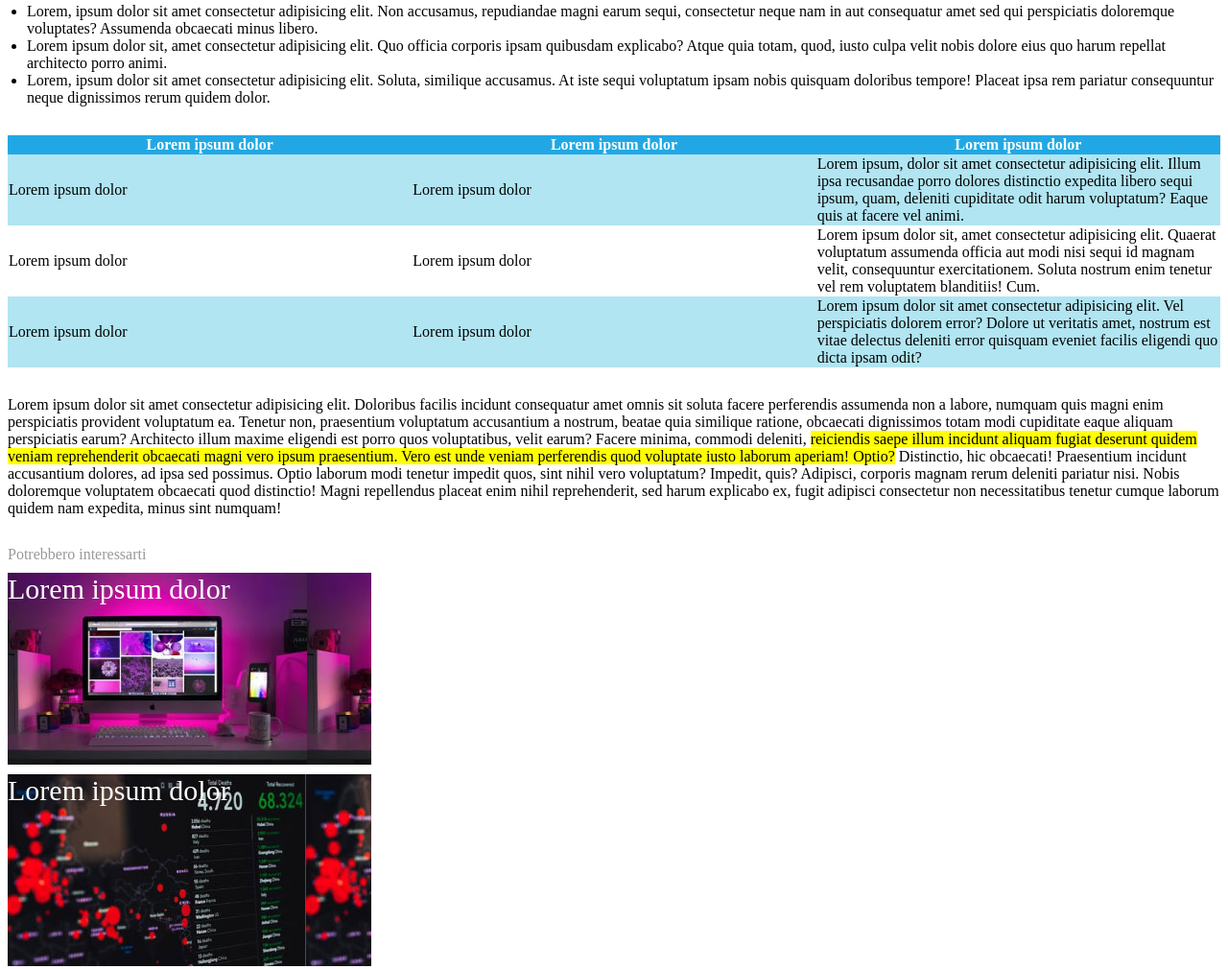
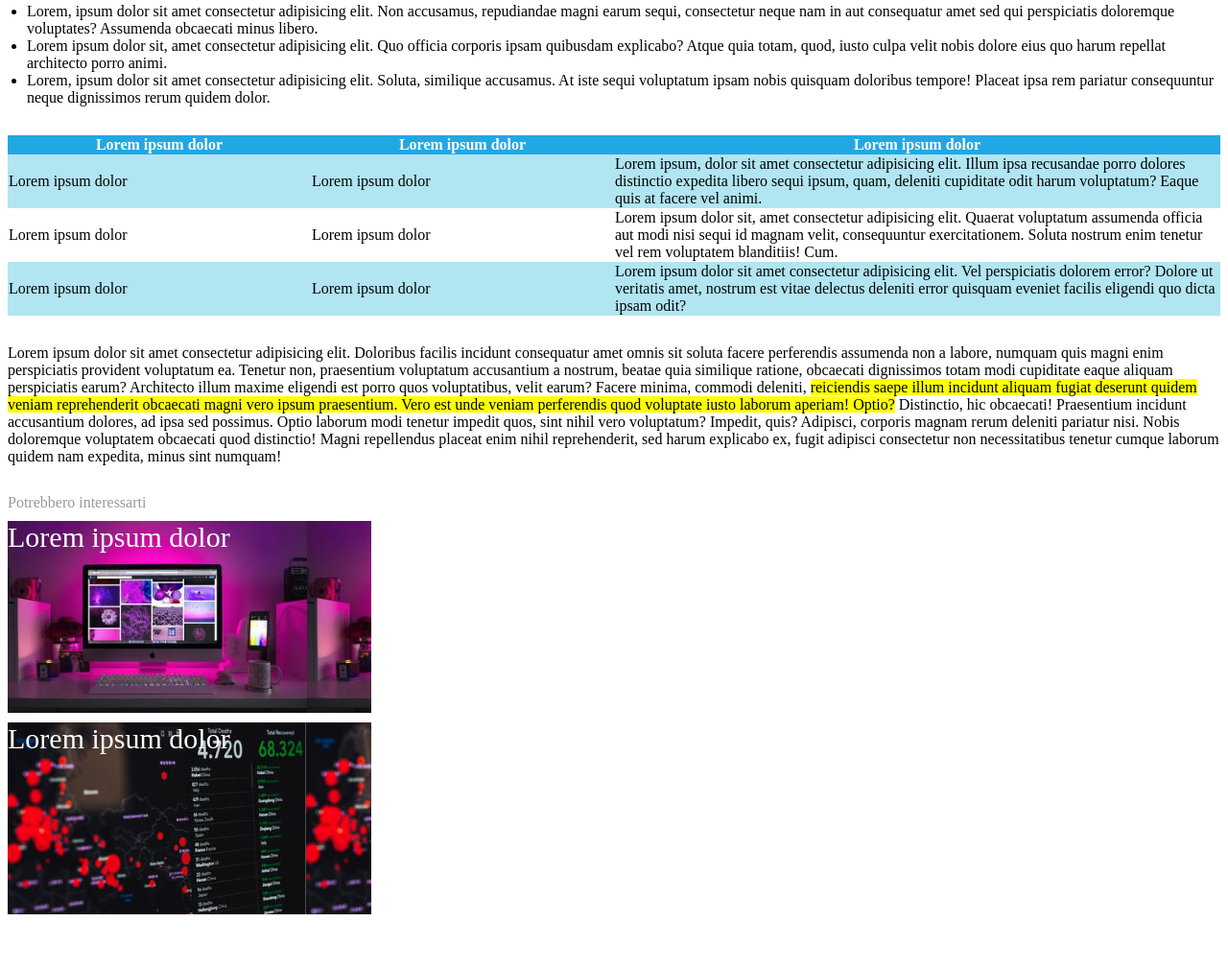
Before and after one commit to thomasraimondi/html-css-booleaner, a plain HTML site: page index.html in a window 1280 px wide. Shown: the part 979-1989 px from the top of the page at 96% size. After the commit the page ends 1940 px from the top, so only its background shows below. Drawn offline with Linux system fonts and the light colour scheme.

Commit message:
fix table

```diff
--- a/index.html
+++ b/index.html
@@ -74,13 +74,13 @@
           <thead>
             <th>Lorem ipsum dolor</th>
             <th>Lorem ipsum dolor</th>
-            <th>Lorem ipsum dolor</th>
+            <th colspan="2">Lorem ipsum dolor</th>
           </thead>
           <tbody>
             <tr class="highligh-cell">
               <td>Lorem ipsum dolor</td>
               <td>Lorem ipsum dolor</td>
-              <td>
+              <td colspan="2">
                 Lorem ipsum, dolor sit amet consectetur adipisicing elit. Illum
                 ipsa recusandae porro dolores distinctio expedita libero sequi
                 ipsum, quam, deleniti cupiditate odit harum voluptatum? Eaque
@@ -90,7 +90,7 @@
             <tr>
               <td>Lorem ipsum dolor</td>
               <td>Lorem ipsum dolor</td>
-              <td>
+              <td colspan="2">
                 Lorem ipsum dolor sit, amet consectetur adipisicing elit.
                 Quaerat voluptatum assumenda officia aut modi nisi sequi id
                 magnam velit, consequuntur exercitationem. Soluta nostrum enim
@@ -100,7 +100,7 @@
             <tr class="highligh-cell">
               <td>Lorem ipsum dolor</td>
               <td>Lorem ipsum dolor</td>
-              <td>
+              <td colspan="2">
                 Lorem ipsum dolor sit amet consectetur adipisicing elit. Vel
                 perspiciatis dolorem error? Dolore ut veritatis amet, nostrum
                 est vitae delectus deleniti error quisquam eveniet facilis
```
